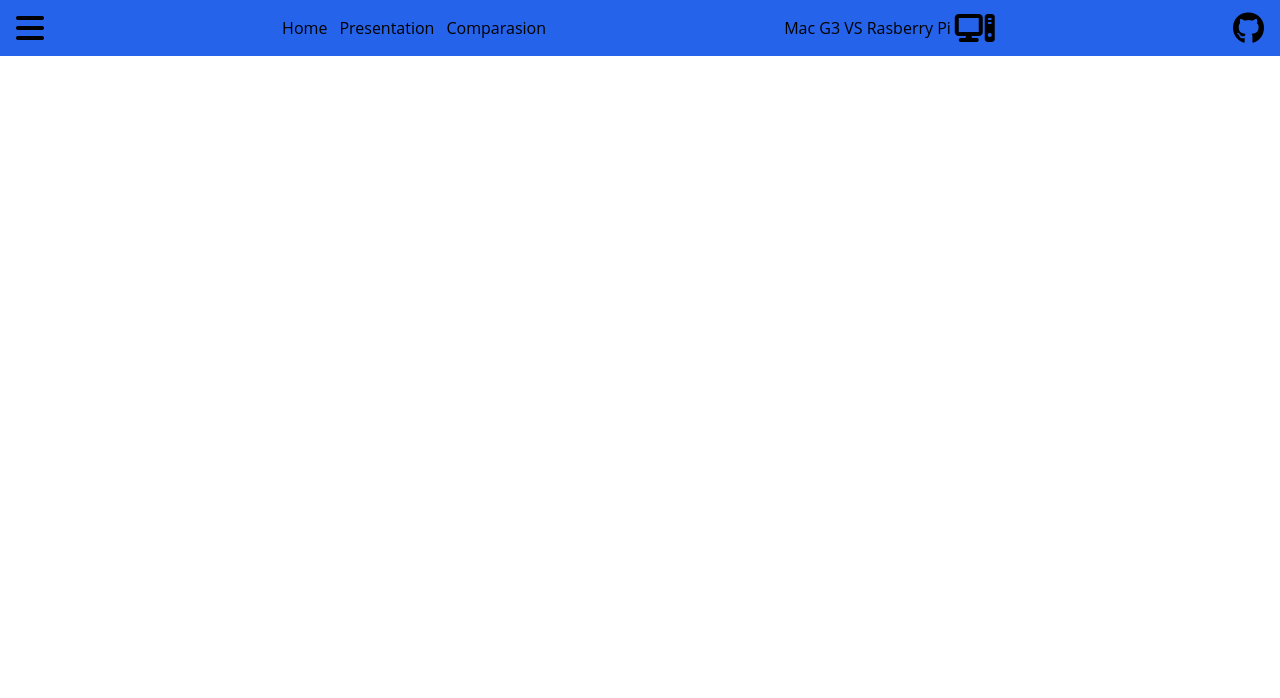
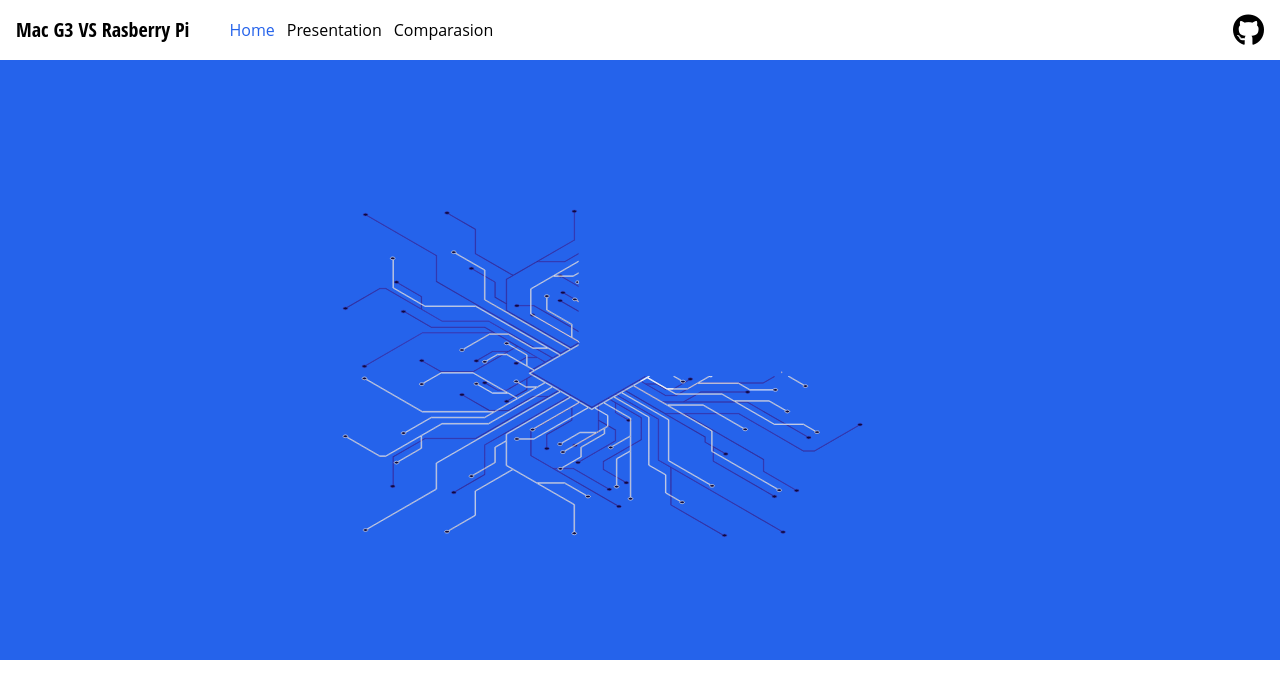
Before and after one commit to Wesome0674/ProjetSINAnglais, a website: page index.html in a window 1280 px wide. Drawn offline with Linux system fonts and the light colour scheme; a web font is replaced by a local one.

Commit message:
beginning header

```diff
--- a/index.html
+++ b/index.html
@@ -9,21 +9,29 @@
 </head>
 <body>
     <div class="max-w-[1640px] mx-auto">
-        <nav class="w-full p-4 flex items-center bg-blue-600 justify-between">
-            <i class="fa-solid fa-bars fa-2xl block md:hidden" si></i>
-            <ul class="items-center gap-3 hidden sm:flex">
-                <li>Home</li>
-                <li>Presentation</li>
-                <li>Comparasion</li>
-            </ul>
-            <div class="flex items-center gap-x-1">
-                <span>Mac G3 VS Rasberry Pi</span>
-                <i class="fa-solid fa-computer fa-2xl"></i>
+        <nav class="w-full p-4 flex items-center justify-between">
+            <div class="block md:hidden">
+                <i class="fa-solid fa-bars fa-2xl"></i>
+            </div>
+            <div class="flex gap-10">
+                <div class="flex items-center gap-x-1">
+                    <span class="title text-xl">Mac G3 VS Rasberry Pi</span>
+                </div>
+                <ul class="items-center gap-3 hidden sm:flex ">
+                    <li class="text-blue-600">Home</li>
+                    <li class="">Presentation</li>
+                    <li class="">Comparasion</li>
+                </ul>
             </div>
              <div>
                 <i class="fa-brands fa-github fa-2xl"></i>
              </div>
         </nav>
+        <section class="bg-blue-600 grid place-content-center  w-full">
+            <div>
+                <img class="object-cover w-[600px]" src="img/header.svg" alt="svg" >
+            </div>
+        </section>
     </div>
   <!--
 </body>
--- a/input.css
+++ b/input.css
@@ -15,3 +15,7 @@ body{
     min-height: 100vh;
     font-family: 'Open Sans', sans-serif;
 }
+
+.title{
+    font-family: 'Open Sans Condensed', sans-serif;
+}
```
Also changed, not shown: img/header.svg (added), output.css.
